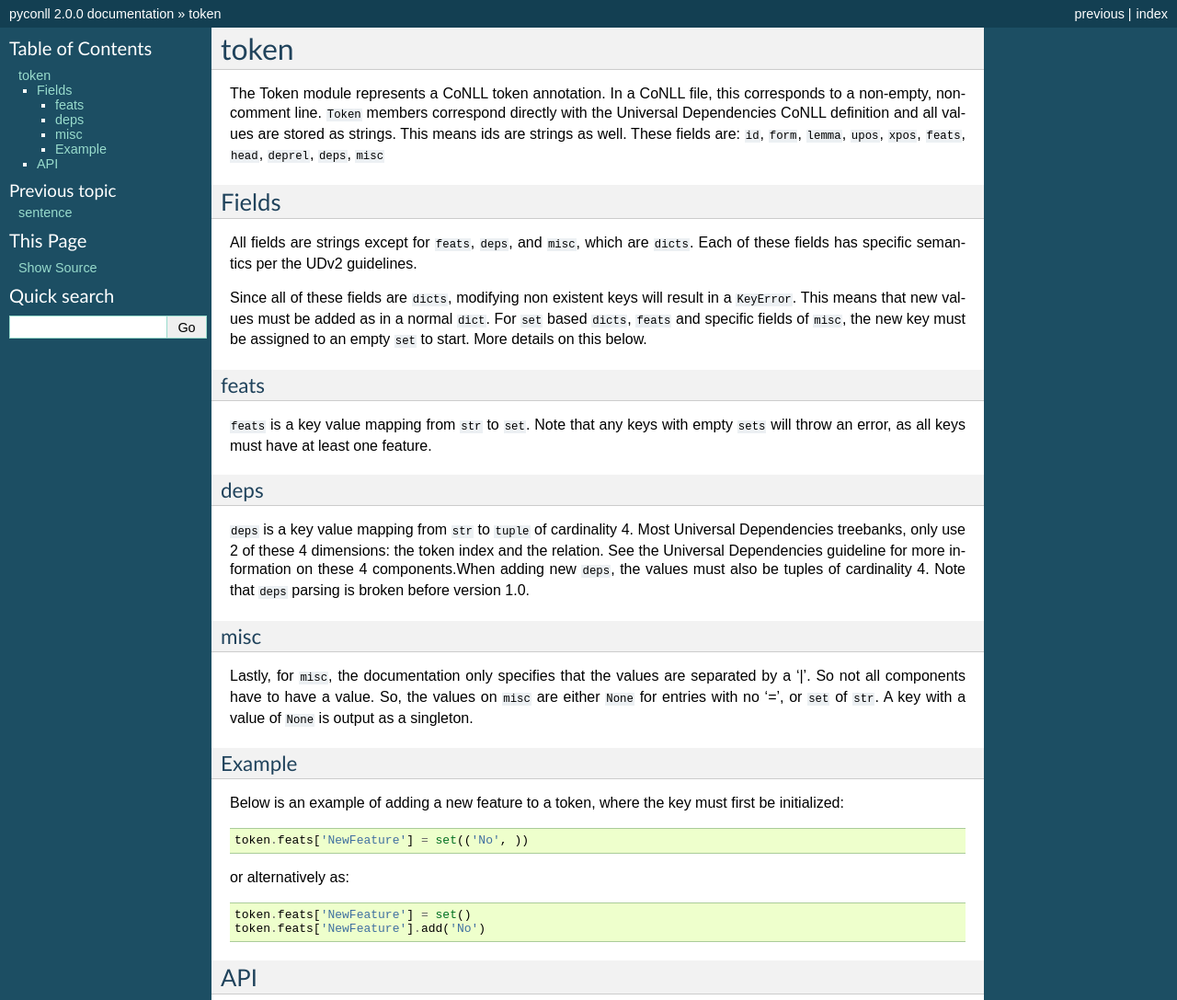
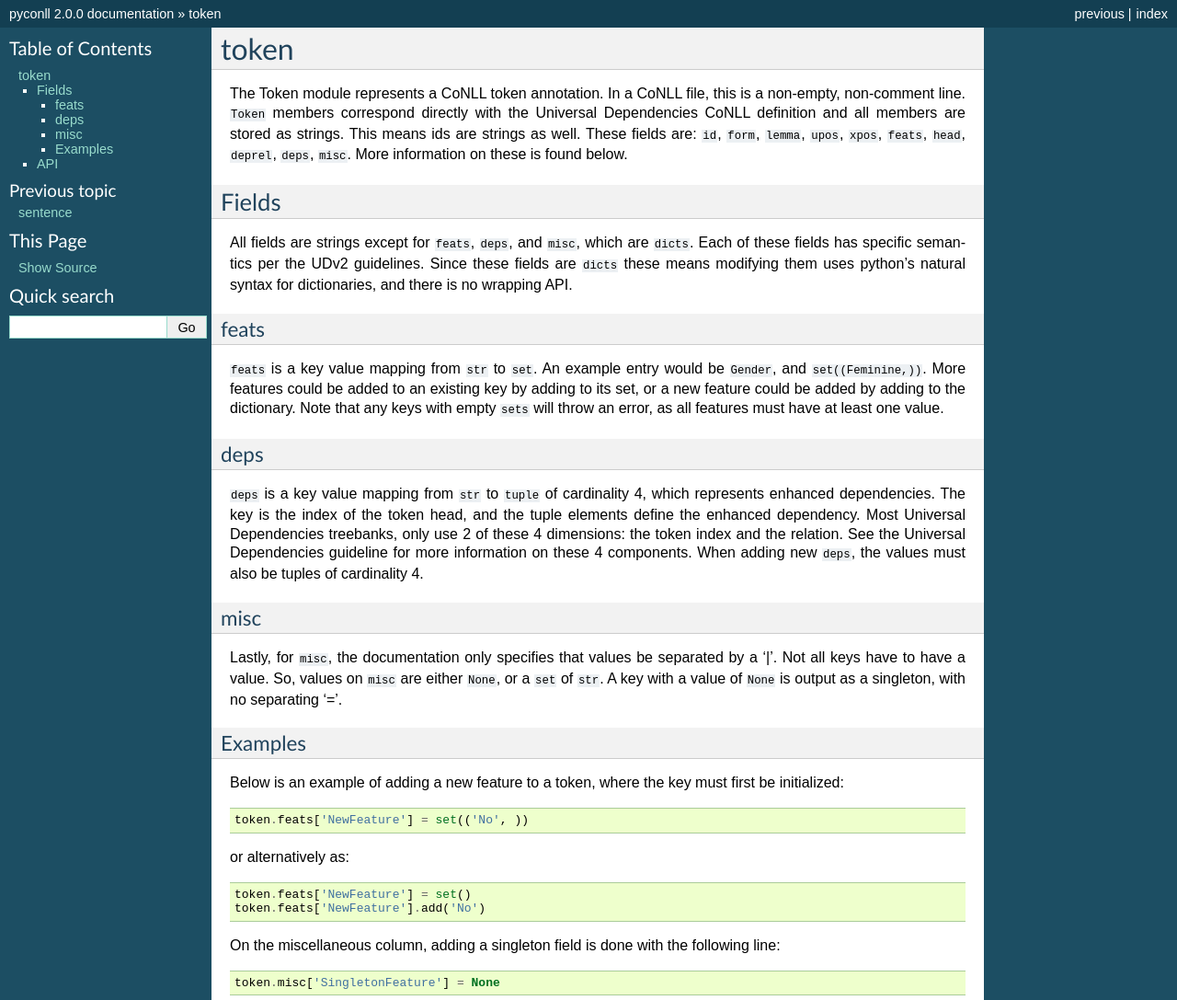
Before and after one commit to pyconll/pyconll, a Sphinx documentation site: the page built from docs/pyconll/unit/token.rst, in a window 1280 px wide, cut to the strip 0-1087 px from the top of the page. Shown: the whole strip at 92% size. Built offline with Sphinx 7.4.7, drawn with Linux system fonts in a browser that asks for light colours.

Commit message:
Update documentation pages and docstrings.

```diff
--- a/docs/pyconll/unit/token.rst
+++ b/docs/pyconll/unit/token.rst
@@ -1,28 +1,26 @@
 token
 ===================================
 
-The Token module represents a CoNLL token annotation. In a CoNLL file, this corresponds to a non-empty, non-comment line. ``Token`` members correspond directly with the Universal Dependencies CoNLL definition and all values are stored as strings. This means ids are strings as well. These fields are: ``id``, ``form``, ``lemma``, ``upos``, ``xpos``, ``feats``, ``head``, ``deprel``, ``deps``, ``misc``
+The Token module represents a CoNLL token annotation. In a CoNLL file, this is a non-empty, non-comment line. ``Token`` members correspond directly with the Universal Dependencies CoNLL definition and all members are stored as strings. This means ids are strings as well. These fields are: ``id``, ``form``, ``lemma``, ``upos``, ``xpos``, ``feats``, ``head``, ``deprel``, ``deps``, ``misc``. More information on these is found below.
 
 Fields
 -----------------------------------
-All fields are strings except for ``feats``, ``deps``, and ``misc``, which are ``dicts``. Each of these fields has specific semantics per the UDv2 guidelines.
-
-Since all of these fields are ``dicts``, modifying non existent keys will result in a ``KeyError``. This means that new values must be added as in a normal ``dict``. For ``set`` based ``dicts``, ``feats`` and specific fields of ``misc``, the new key must be assigned to an empty ``set`` to start. More details on this below.
+All fields are strings except for ``feats``, ``deps``, and ``misc``, which are ``dicts``. Each of these fields has specific semantics per the UDv2 guidelines. Since these fields are ``dicts`` these means modifying them uses python's natural syntax for dictionaries, and there is no wrapping API.
 
 feats
 ~~~~~~~~~~~~~~~~~~~~~~~~~~~~~~~~~~~
-``feats`` is a key value mapping from ``str`` to ``set``. Note that any keys with empty ``sets`` will throw an error, as all keys must have at least one feature.
+``feats`` is a key value mapping from ``str`` to ``set``. An example entry would be ``Gender``, and ``set((Feminine,))``. More features could be added to an existing key by adding to its set, or a new feature could be added by adding to the dictionary. Note that any keys with empty ``sets`` will throw an error, as all features must have at least one value.
 
 deps
 ~~~~~~~~~~~~~~~~~~~~~~~~~~~~~~~~~~~
-``deps`` is a key value mapping from ``str`` to ``tuple`` of cardinality 4. Most Universal Dependencies treebanks, only use 2 of these 4 dimensions: the token index and the relation. See the Universal Dependencies guideline for more information on these 4 components.When adding new ``deps``, the values must also be tuples of cardinality 4. Note that ``deps`` parsing is broken before version 1.0.
+``deps`` is a key value mapping from ``str`` to ``tuple`` of cardinality 4, which represents enhanced dependencies. The key is the index of the token head, and the tuple elements define the enhanced dependency. Most Universal Dependencies treebanks, only use 2 of these 4 dimensions: the token index and the relation. See the Universal Dependencies guideline for more information on these 4 components. When adding new ``deps``, the values must also be tuples of cardinality 4.
 
 misc
 ~~~~~~~~~~~~~~~~~~~~~~~~~~~~~~~~~~~
-Lastly, for ``misc``, the documentation only specifies that the values are separated by a '|'. So not all components have to have a value. So, the values on ``misc`` are either ``None`` for entries with no '=', or ``set`` of ``str``. A key with a value of ``None`` is output as a singleton.
+Lastly, for ``misc``, the documentation only specifies that values be separated by a '|'. Not all keys have to have a value. So, values on ``misc`` are either ``None``, or a ``set`` of ``str``. A key with a value of ``None`` is output as a singleton, with no separating '='.
 
 
-Example
+Examples
 ~~~~~~~~~~~~~~~~~~~~~~~~~~~~~~~~~~~
 Below is an example of adding a new feature to a token, where the key must first be initialized:
 
@@ -37,6 +35,12 @@ or alternatively as:
     token.feats['NewFeature'] = set()
     token.feats['NewFeature'].add('No')
 
+On the miscellaneous column, adding a singleton field is done with the following line:
+
+.. code-block:: python
+
+    token.misc['SingletonFeature'] = None
+
 
 API
 ----------------------------------
```
Also changed, not shown: 1 other file.
